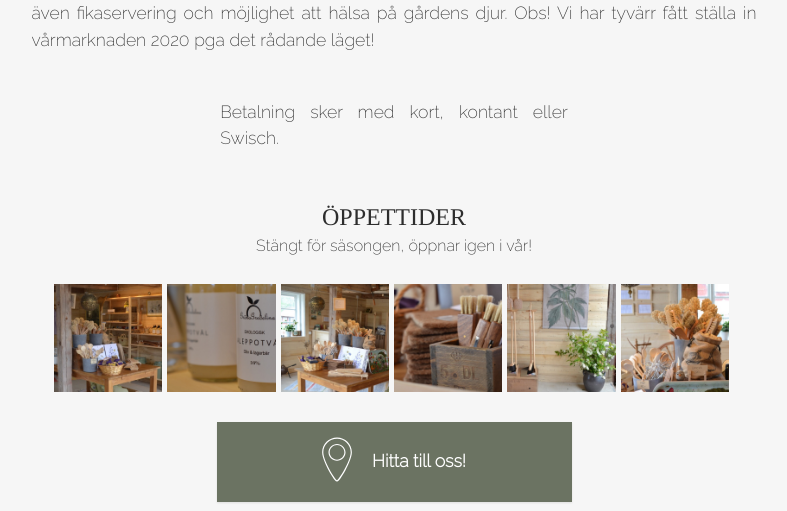
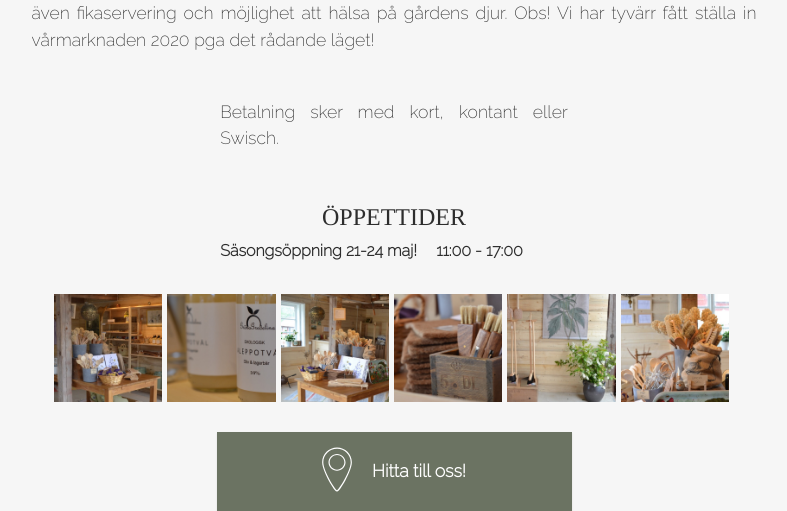
Before and after one commit to lejossan/verkligheten, a PHP site: page /handelsbod.php in a window 1280 px wide. Shown: the part 738-1249 px from the top of the page, without its empty margins (246-1033 px from the left). Run offline with PHP 8.4, Linux system fonts and the light colour scheme; some libraries are stand-ins or nearby versions; some web fonts are replaced.

Commit message:
ändrade öppettider på handelsboden

```diff
--- a/handelsbod.php
+++ b/handelsbod.php
@@ -17,9 +17,9 @@
       <p class="col--6 mb">Betalning sker med kort, kontant eller Swisch.</p>
     <div>
       <h3 class="mt">ÖPPETTIDER</h3>
-      <ul class="col--6 camping--priser mb">
-        <li><span>Stängt för säsongen, öppnar igen i vår!</span> <span></span></li>
-        <!--<li><span>1 & 8 december</span> <span>11-16</span></li>-->
+      <ul class="col--6 listbox mb">
+        <li><span class="mr">Säsongsöppning 21-24 maj!</span> <span>11:00 - 17:00</span></li>
+        <!-- <li><span>Fre, Lör, Sön</span> <span>11-17</span></li> -->
       </ul>
 
       </div>
```
